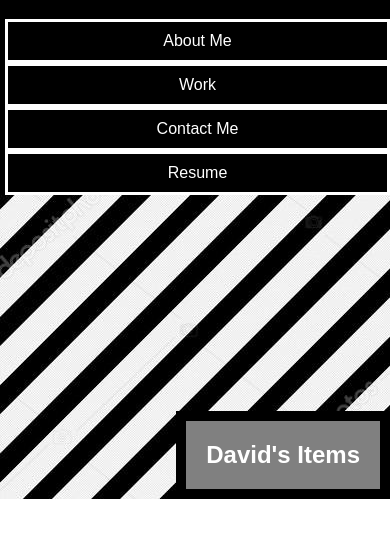
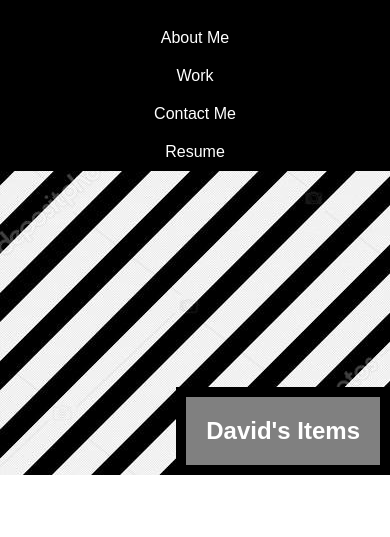
Before and after one commit to DNA555/DNA-H2, a plain HTML site: page index.html in a window 390 px wide. Shown: the part 95-632 px from the top of the page. Drawn offline with Linux system fonts and the light colour scheme.

Commit message:
Regarding media query removed the boxes from the nav bar and deleted margins. Regarding variables created bgc var to replace black color

```diff
--- a/css/style.css
+++ b/css/style.css
@@ -1,4 +1,6 @@
-
+:root {
+    --bgc: black;
+}
 
 * {
     box-sizing: border-box;
@@ -13,7 +15,7 @@ header {
     display: flex;
     justify-content: space-between;
     align-items: center;
-    background-color: black;
+    background-color: var(--bgc);
 }
 
 header h1 {
@@ -53,14 +55,12 @@ figure {
 h2 {
     display: inherit;
     margin: inherit;
-    border: 10px solid black;
+    border: 10px solid var(--bgc);
     background-color: gray;
     padding: 20px 20px;
     color: rgb(255, 255, 255);
 
 }
-
-
 
 main {
     display:flex;
@@ -73,8 +73,10 @@ main {
         width: 100%;
         justify-content: center;
         text-align: center;
+    }
+    header nav a {
         margin-left: 0px;
+        border: 0px;
     }
 
-
 }
```
